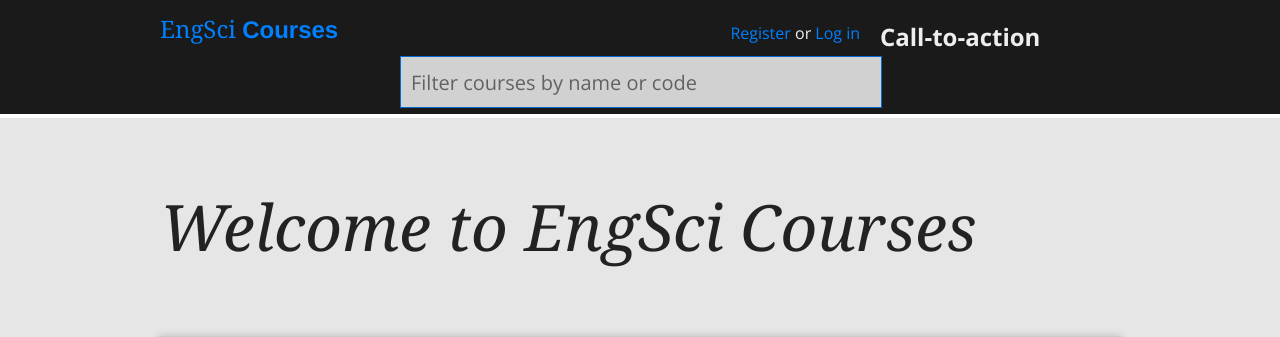
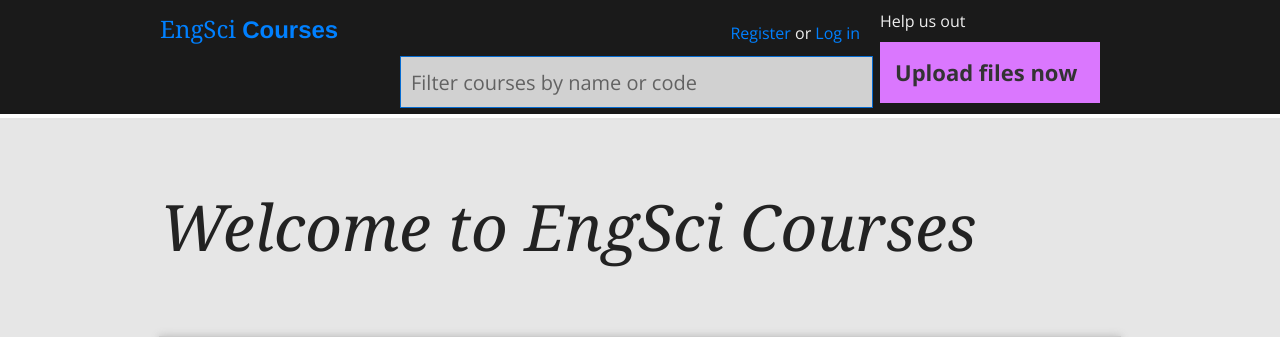
Before and after one commit to EngTurtle/Conga, a Django app: page /auth/activate/complete/ in a window 1280 px wide. Shown: the top 337 px of the page. Run offline with Django 3.2, Linux system fonts and the light colour scheme; parts of the project's set-up code (start-up, migrations or seed data) failed here and were passed over; some libraries are stand-ins or nearby versions.

Commit message:
Revamped templates and CSS

```diff
--- a/static/css/style.css
+++ b/static/css/style.css
@@ -93,7 +93,7 @@ a:visited {
 #site-header #filter {
     height: 50px;
     padding: 0 10px;
-    width: 100%;
+    width: 98%;
     font-family: "Open Sans", "Lucida Grande", Tahoma, sans-serif;
     font-size: 20px;
     background: #fff;
@@ -110,6 +110,18 @@ a:visited {
 
 }
 
+#site-header #call-to-action p {
+    margin: 10px 0 0 0 ;
+}
+
+#site-header #call-to-action a {
+    background-color: rgb(218,119,254);
+    color: #333;
+    font-weight: bold;
+    display: block;
+    font-size: 22px;
+    padding: 15px;
+}
 /* Course list */
 #course-list {
     background: #fff;
--- a/templates/base.html
+++ b/templates/base.html
@@ -29,9 +29,8 @@
         </div>
         <div id="filter-and-signin" class="grid_8">
             <p id="users" class="top">{% if user.is_authenticated %}<strong>{{ user.username }}</strong>
-                |{% if user.is_staff %} <a href="http://localhost:8000/admin/">Administration</a> {% endif %}|
-                <a href="{% url django.contrib.auth.views.logout %}">Log out</a> |
-                <a href="{% url engsci_conga.views.file_upload %}">Upload</a>
+                |{% if user.is_staff %} <a href="http://localhost:8000/admin/">Administration</a> | {% endif %}
+                <a href="{% url django.contrib.auth.views.logout %}">Log out</a>
             {% else %}
                 <a href="{% url registration.views.register %}">Register</a>
                 or <a href="{% url django.contrib.auth.views.login %}">Log in</a>{% endif %}
@@ -41,7 +40,8 @@
             </form>
         </div>
         <div id="call-to-action" class="grid_4 omega clearfix">
-            <h2>Call-to-action</h2>
+            <p>Help us out</p><p>
+            <a href="{% url engsci_conga.views.file_upload %}">Upload files now</a></p>
         </div>
     </div>
 </header>
--- /dev/null
+++ b/templates/layout_canvas.html
@@ -0,0 +1,2 @@
+{% extends 'base.html' %}
+{% block title %}{% block subtitle %}{% endblock %} - EngSci Courses{% endblock %}
```
Also changed, not shown: templates/course.html (+7 -3 lines), templates/dialog.html (added, +10 -0 lines), templates/layout_dialog.html (added).
